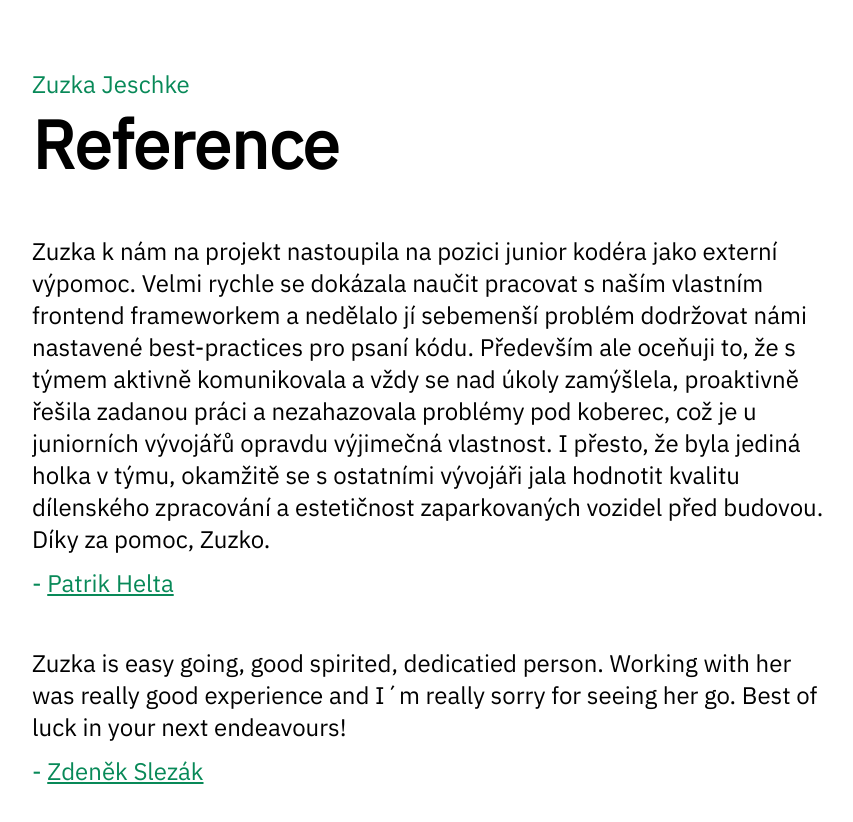
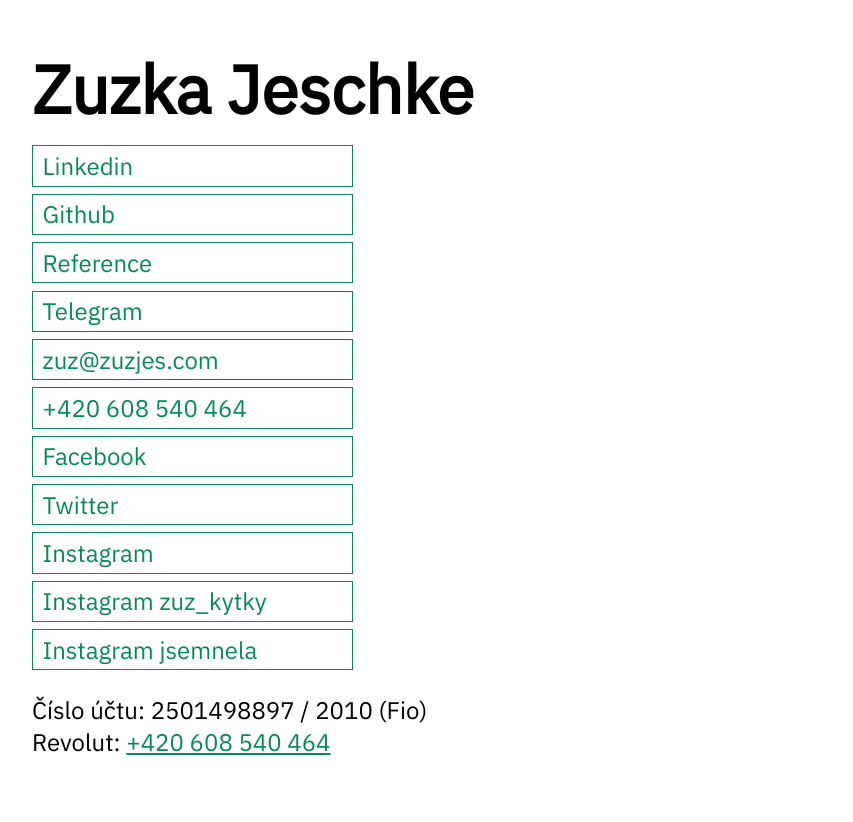
Before and after one commit to zuzjes/zuzj.es, a Next.js app: page / in a window 1280 px wide. Shown: the top 822 px of the page, without its empty margins (24-877 px from the left). After the commit the page ends 800 px from the top, so only its background shows below. Built offline with nearby package versions, Linux system fonts and the light colour scheme.

Commit message:
edit to linktree

```diff
--- a/pages/index.js
+++ b/pages/index.js
@@ -9,7 +9,7 @@ const GlobalStyle = createGlobalStyle`
   }
 `
 const Container = styled.div`
-  padding: 2.5em 2em;
+  padding: 0 2em;
   font-family: 'IBM Plex Sans', sans-serif;
   max-width: 800px;
   @media (max-width: 600px) {
@@ -19,20 +19,34 @@ const Container = styled.div`
 const Header = styled.h1`
   font-size: 2.8em;
   margin-block-end: 0.2em;
-  margin-block-start: 0em;
-
 `
 const A = styled.a`
   color: #088958;
 `
-const Name = styled.a`
+const Button = styled.a`
+  border: 1px solid #088958;
+  padding: 0.15em 0.4em;
+  margin: 0.3em 0;
   color: #088958;
-`
-const Reference = styled.p`
-  margin: 2em 0 0.5em 0;
+  text-decoration: none;
+  display: block;
+  max-width: 300px;
+  &:hover {
+    border: 1px solid #088958;
+    padding: 0.15em 0.4em;
+    background-color: #088958;
+    color: white;
+  }
 `
 
 export default () => {
+  const copyToClipboard = element => {
+    let $temp = $('<input>')
+    $('body').append($temp)
+    $temp.val($(element).text()).select()
+    document.execCommand('copy')
+    $temp.remove()
+  }
   return (
     <>
       <GlobalStyle />
@@ -45,38 +59,30 @@ export default () => {
         />
       </Head>
       <Container>
-        <Name>Zuzka Jeschke</Name>
-        <Header>Reference</Header>
-        <Reference>
-          Zuzka k nám na projekt nastoupila na pozici junior kodéra jako externí
-          výpomoc. Velmi rychle se dokázala naučit pracovat s naším vlastním
-          frontend frameworkem a nedělalo jí sebemenší problém dodržovat námi
-          nastavené best-practices pro psaní kódu. Především ale oceňuji to, že
-          s týmem aktivně komunikovala a vždy se nad úkoly zamýšlela, proaktivně
-          řešila zadanou práci a nezahazovala problémy pod koberec, což je u
-          juniorních vývojářů opravdu výjimečná vlastnost. I přesto, že byla
-          jediná holka v týmu, okamžitě se s ostatními vývojáři jala hodnotit
-          kvalitu dílenského zpracování a estetičnost zaparkovaných vozidel před
-          budovou. Díky za pomoc, Zuzko.
-        </Reference>
-        <Name>
-          {' '}
-          -{' '}
-          <A href="https://www.linkedin.com/in/patrik-helta-9a06304b/">
-            Patrik Helta
+        <Header>Zuzka Jeschke</Header>
+        <Button href="https://www.linkedin.com/in/zuzjes/">Linkedin</Button>
+        <Button href="https://github.com/zuzjes">Github</Button>
+        <Button href="/references">Reference</Button>
+        <Button href="https://t.me/zuzjes">Telegram</Button>
+        <Button href="mailto:zuz@zuzjes.com">zuz@zuzjes.com</Button>
+        <Button href="tel:+420608540464">+420 608 540 464</Button>
+        <Button href="https://www.facebook.com/zuzka.jeschke">Facebook</Button>
+        <Button href="https://twitter.com/zuzjes">Twitter</Button>
+        <Button href="https://www.instagram.com/zuzjes/">Instagram</Button>
+        <Button href="https://www.instagram.com/zuz_kytky/">
+          Instagram zuz_kytky
+        </Button>
+        <Button href="https://www.instagram.com/jsemnela/">
+          Instagram jsemnela
+        </Button>
+        <p>
+          Číslo účtu: 2501498897 / 2010 (Fio)
+          <br />
+          Revolut:{' '}
+          <A href="https://pay.revolut.com/profile/zuzanakf6">
+            +420 608 540 464
           </A>
-        </Name>
-
-        <Reference>
-          Zuzka is easy going, good spirited, dedicatied person. Working with
-          her was really good experience and I´m really sorry for seeing her go.
-          Best of luck in your next endeavours!
-        </Reference>
-        <Name>
-          {' '}
-          -{' '}
-          <A href="https://www.linkedin.com/in/zdenek-slezak/">Zdeněk Slezák</A>
-        </Name>
+        </p>
       </Container>
       <Gauges gauges_site_id="5c4c99e1e2780409622de4ab" />
       <GoogleAnalytics google_analytics_site_id="UA-133283927-1" />
```
Also changed, not shown: pages/references.js (added, +85 -0 lines).
